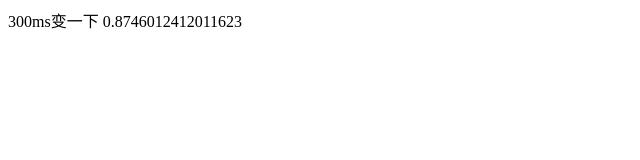
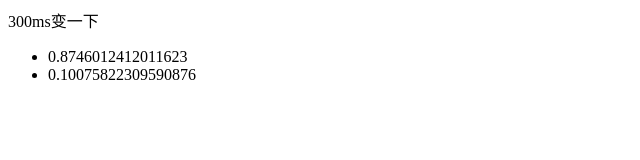
Before and after one commit to caoyafeng/angular-learn, a plain HTML site: page shit/timeout.html in a window 1280 px wide. Shown: the whole page, without its empty margins (0-640 px from the left). Drawn offline with Linux system fonts and the light colour scheme.

Commit message:
add apply

```diff
--- a/shit/timeout.html
+++ b/shit/timeout.html
@@ -1,27 +1,40 @@
 <!DOCTYPE html>
 <html lang="en" ng-app="app">
+
 <head>
     <meta charset="UTF-8">
     <title>shit</title>
 </head>
+
 <body ng-controller="Ctrl">
-	300ms变一下 {{val}}
+    300ms变一下
+    <ul>
+        <li>{{val}}</li>
+        <li>{{val2}}</li>
+    </ul>
     <script src="../assets/vendor/angular.js"></script>
     <script>
     angular.module("app", []);
     angular.module("app")
-        .controller("Ctrl",function($scope, $interval) {
-        	$scope.val = Math.random();
+        .controller("Ctrl", function($scope, $interval) {
             // not wrok
             // setInterval(function(){
             // 	$scope.val = Math.random();
             // }, 300);
 
             // $timeout -> setTimeout
-        	$interval(function(){
+            $interval(function() {
                 $scope.val = Math.random();
             }, 300);
+
+            setInterval(function() {
+                $scope.$apply(function() {// 通知更新
+                    $scope.val2 = Math.random();
+                });
+            }, 300);
+
         });
     </script>
 </body>
+
 </html>
```
Also changed, not shown: directives/README.md. Lines whose indentation alone changed are shown as unchanged.
